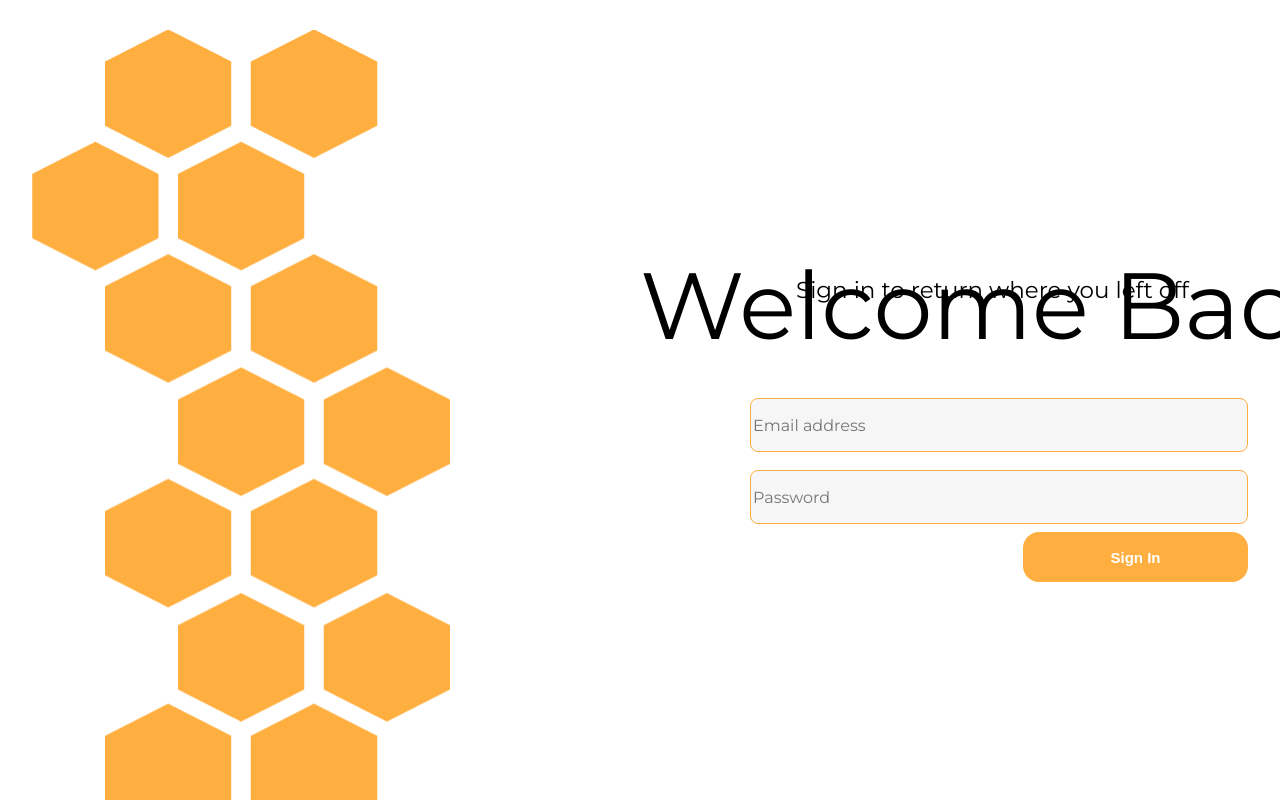
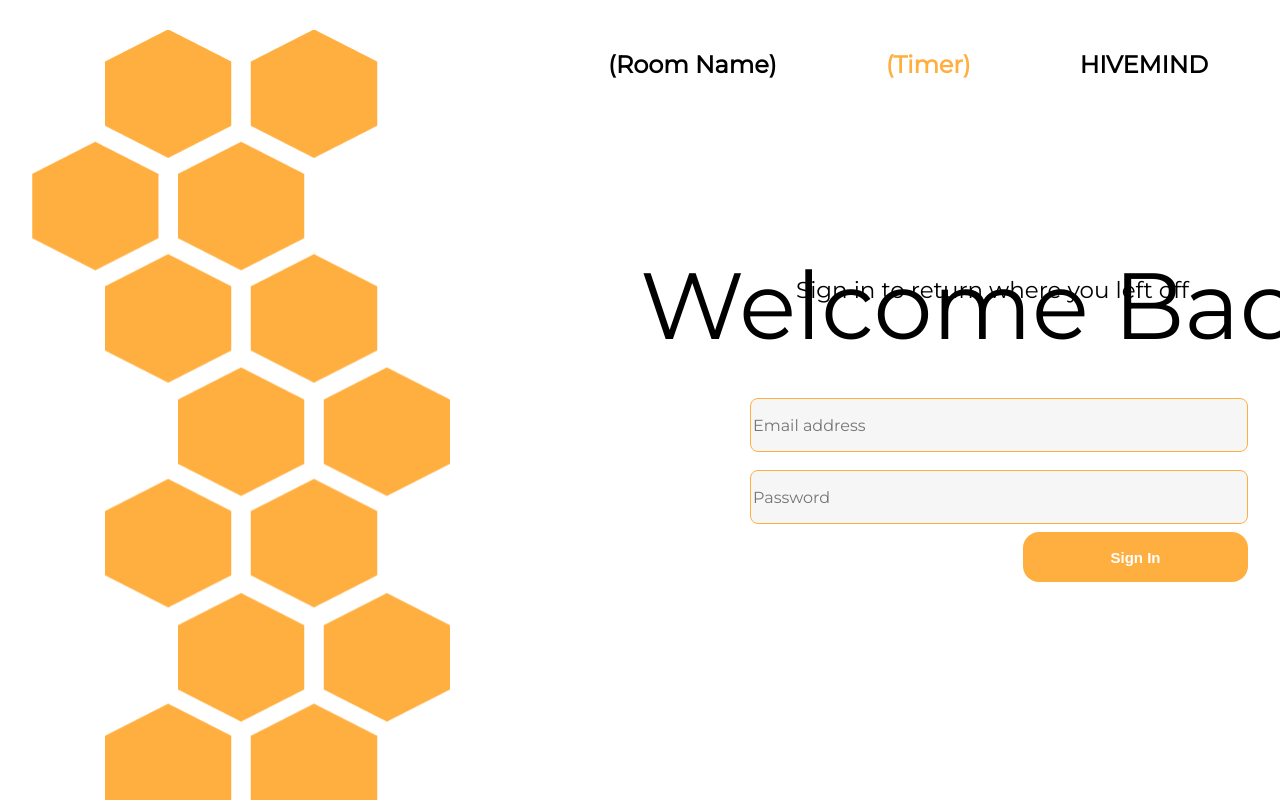
Before and after one commit to CSC301H5/finalprojectw23-workingbees, a React (Create React App) app in the folder client/: page /login in a window 1280 px wide. Shown: the top 800 px of the page. Built offline with nearby package versions, Linux system fonts and the light colour scheme.

Commit message:
Fix navbar

```diff
--- a/client/src/App.jsx
+++ b/client/src/App.jsx
@@ -8,11 +8,13 @@ import ConfigRoom from './components/Roomconfig';
 import WaitingP1 from './components/Waitingp1';
 import Register from './components/Register';
 import Profile from './components/Profile';
+import Navbar from './components/Navbar';
 
 
 function App() {
   return (
     <Router>
+      <Navbar />
       <Routes>
         <Route path="/" element={<Landing />} />
         <Route path="/Profile" element={<Profile />} />
--- a/client/src/components/Login.jsx
+++ b/client/src/components/Login.jsx
@@ -77,7 +77,6 @@ export default class Login extends Component{
 		return (
 			<div class="grid">
 				<div class="left-side">
-					<img src={hives} />
 				</ div>
 				<div class="right-side">
 					<h1 class="welcomeBackText">Welcome Back</h1>
--- a/client/src/components/Navbar.jsx
+++ b/client/src/components/Navbar.jsx
@@ -1,6 +1,8 @@
 import { useState, useEffect } from 'react';
 import { useLocation } from 'react-router-dom';
 import "./Style.css";
+import hives from '../Assets/hives.png'
+
 
 export default function Navbar() {
   const [roomName, setRoomName] = useState(null);
@@ -13,18 +15,32 @@ export default function Navbar() {
   }
   else if (location.pathname === ("/Login") || (location.pathname === ("/register"))) {
     return (
-      <nav className='rightNav'>
-        <h1>HIVEMIND</h1>
-      </nav>
+      <div class="grid">
+        <div class="left">
+          <img src={hives}></img>
+        </div>
+        <div class="right">
+          <nav className="rightNav">
+            <h1 style={{ float: 'right' }}>HIVEMIND</h1>
+          </nav>
+        </div>
+      </div>
     )
   }
   else {
     return (
-      <nav className="nav">
-        <h1>(Room Name)</h1>
-        <h1 style={{ color: '#FFAF40' }}>(Timer)</h1>
-        <h1>HIVEMIND</h1>
-      </nav>
+      <div class="grid">
+        <div class="left">
+          <img src={hives}></img>
+        </div>
+        <div class="right">
+          <nav class="nav">
+            <h1>(Room Name)</h1>
+            <h1 style={{ color: '#FFAF40' }}>(Timer)</h1>
+            <h1>HIVEMIND</h1>
+          </nav>
+        </div>
+      </div>
     )
   }
 }
--- a/client/src/components/Profile.jsx
+++ b/client/src/components/Profile.jsx
@@ -4,7 +4,6 @@ import axios from 'axios';
 import Avatr from "react-avatar-edit"
 import hives from '../Assets/hives.png'
 import "./Style.css"
-import Navbar from './Navbar';
 const Profile = () => {
   const {state} = useLocation();
   //const { roomCode } = state;
@@ -49,9 +48,8 @@ const Profile = () => {
   return (
   <div class='grid'>
     <div class='left'>
-		<img src={hives} /></div>
+		</div>
     <div class='right'>
-    <Navbar/>
     <form onSubmit={handleSubmit} >
       <div style={{ display: 'flex', flexDirection: 'column', alignItems: 'center' , }}>
 
--- a/client/src/components/Register.jsx
+++ b/client/src/components/Register.jsx
@@ -48,7 +48,6 @@ export default class Register extends Login{
 		return (
 		<div class="grid">
 			<div class="left-side">
-				<img src={hives} />
 			</div>
 			<div class="right-side">
 				<h1 class="welcomeText">Welcome</h1> <br/>
--- a/client/src/components/Roomcreation.jsx
+++ b/client/src/components/Roomcreation.jsx
@@ -77,7 +77,6 @@ class CreateRoom extends Component {
         return (
             <div className="grid">
                 <div class="left">
-                    <img src={hives} />
                     </div>
                     <div class="right">
                 <h2 className="h2">Let's get some basic info down for your new hive.</h2>
--- a/client/src/components/Style.css
+++ b/client/src/components/Style.css
@@ -67,6 +67,7 @@ button:hover {
 .right {
   width: 1fr;
   display: inline-block;
+  vertical-align: top;
 
   top: '50%';
   left: '50%';
@@ -74,8 +75,8 @@ button:hover {
 
 .left {
   display: inline-block;
+  vertical-align: top;
   width: 1fr;
-
 }
 
 .grid {
@@ -88,6 +89,7 @@ button:hover {
 .right-side {
   width: 1fr;
   display: inline-block;
+  vertical-align: top;
 
   top: '50%';
   left: '50%';
@@ -96,6 +98,7 @@ button:hover {
 /* replace*/
 .left-side {
   display: inline-block;
+  vertical-align: top;
   width: 1fr;
 
 }
@@ -111,22 +114,13 @@ button:hover {
   font-family: 'Montserrat';
   font-style: normal;
   height: 50px;
+  vertical-align: top;
 }
 
 .rightNav {
   background-color: #FFFFFF;
   color: #000000;
-  display: flex;
-  justify-content: flex-end;
-  font-family: 'Montserrat';
-  font-style: normal;
-}
-
-.rightNav {
-  background-color: #FFFFFF;
-  color: #000000;
-  display: flex;
-  justify-content: flex-end;
+  display: absolute;
   font-family: 'Montserrat';
   font-style: normal;
 }
--- a/client/src/components/Waitingp1.jsx
+++ b/client/src/components/Waitingp1.jsx
@@ -69,7 +69,6 @@ class WaitingP1 extends Component {
     return (
       <div className="grid">
         <div class="left">
-          <img src={hives} />
         </ div>
         <div class="right">
           <h2 className="roomCode">Code: </h2>
```
